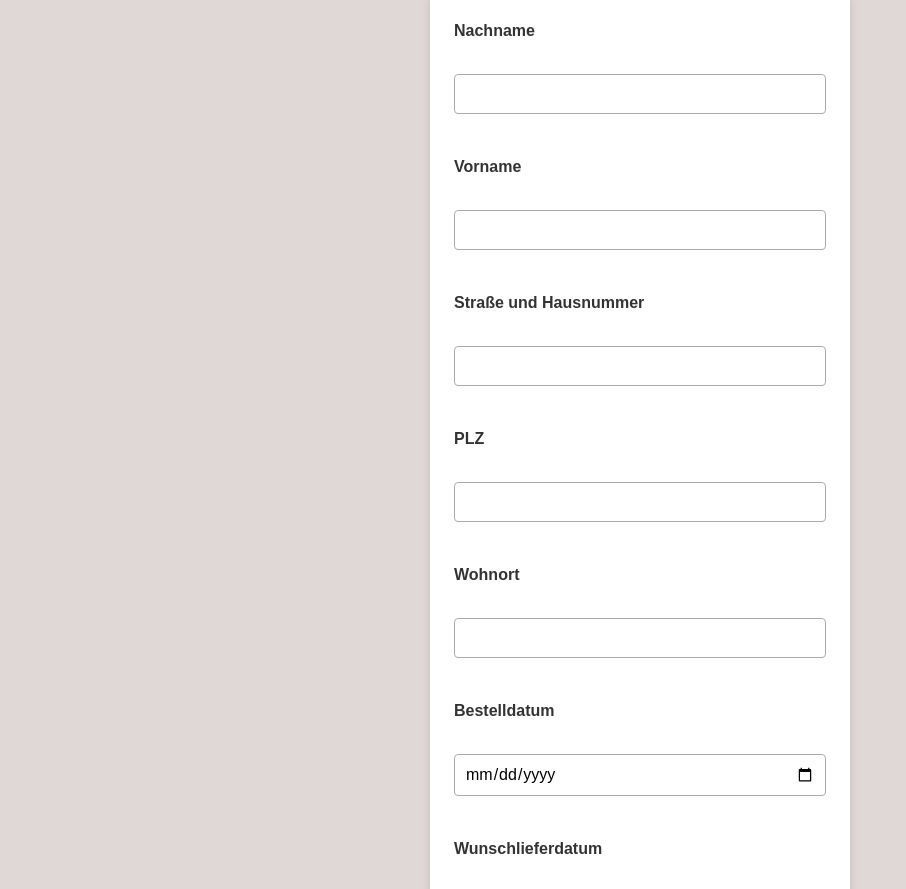
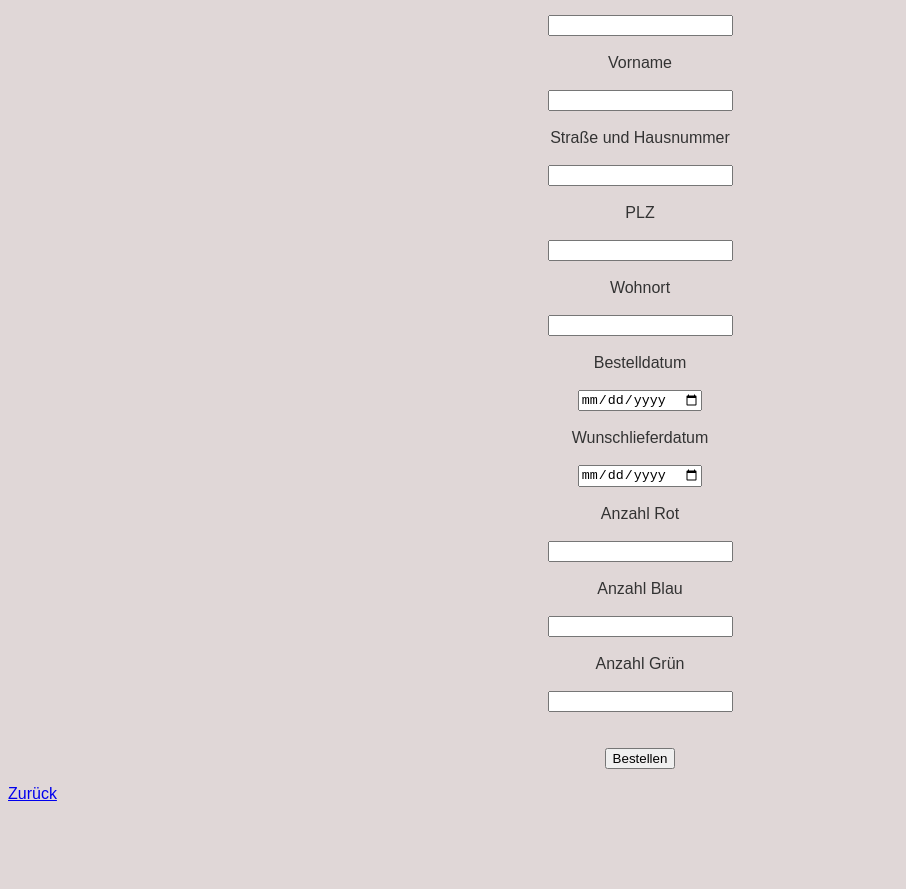
Before and after one commit to MikaB-sudo/Foerderband, a plain HTML site: page Website/bestellung.html in a window 1280 px wide. Shown: the part 135-1024 px from the top of the page, without its empty margins (0-906 px from the left). After the commit the page ends 954 px from the top, so only its background shows below. Drawn offline with Linux system fonts and the light colour scheme.

```diff
--- a/Website/style.css
+++ b/Website/style.css
@@ -1,106 +1,11 @@
-* {
-    box-sizing: border-box;
+body {
+font-family: Arial, sans-serif;
+color: #333333;
+background-color:rgb(224, 215, 215);
 }
-
-body {
-    min-height: 100vh;
-    margin: 0;
-    padding: 40px 20px;
-    display: flex;
-    flex-direction: column;
-    align-items: center;
-    gap: 16px;
-    font-family: Arial, sans-serif;
-    color: #333333;
-    background-color: #e0d7d7;
+#formular {
+font-size: 1rem;
+display: flex;
+align-items: center;
+flex-direction: column;
 }
-
-h1 {
-    margin: 0;
-}
-
-p {
-    margin: 0;
-}
-
-ul {
-    width: min(900px, 100%);
-    margin: 8px 0;
-    padding: 0;
-    display: flex;
-    flex-wrap: wrap;
-    justify-content: center;
-    gap: 20px;
-    list-style: none;
-}
-
-li {
-    min-width: 220px;
-    padding: 20px;
-    display: flex;
-    flex-direction: column;
-    align-items: center;
-    gap: 12px;
-    background: #ffffff;
-    border-radius: 8px;
-    box-shadow: 0 2px 8px rgba(0, 0, 0, 0.12);
-}
-
-img {
-    max-width: 100%;
-    height: auto;
-    border-radius: 6px;
-}
-
-a {
-    color: #1565c0;
-    font-weight: bold;
-    text-decoration: none;
-}
-
-a:hover {
-    text-decoration: underline;
-}
-
-#formular {
-    width: min(420px, 100%);
-    padding: 24px;
-    display: flex;
-    flex-direction: column;
-    align-items: stretch;
-    gap: 8px;
-    background: #ffffff;
-    border-radius: 8px;
-    box-shadow: 0 2px 8px rgba(0, 0, 0, 0.12);
-    font-size: 1rem;
-}
-
-label {
-    margin-top: 6px;
-    font-weight: bold;
-}
-
-input {
-    width: 100%;
-    margin-bottom: 4px;
-    padding: 10px;
-    border: 1px solid #aaa;
-    border-radius: 4px;
-    font: inherit;
-}
-
-button {
-    margin-top: 12px;
-    padding: 12px;
-    border: 0;
-    border-radius: 4px;
-    background: #1565c0;
-    color: #ffffff;
-    font: inherit;
-    font-weight: bold;
-    cursor: pointer;
-}
-
-button:hover {
-    background: #0d47a1;
-}
```
